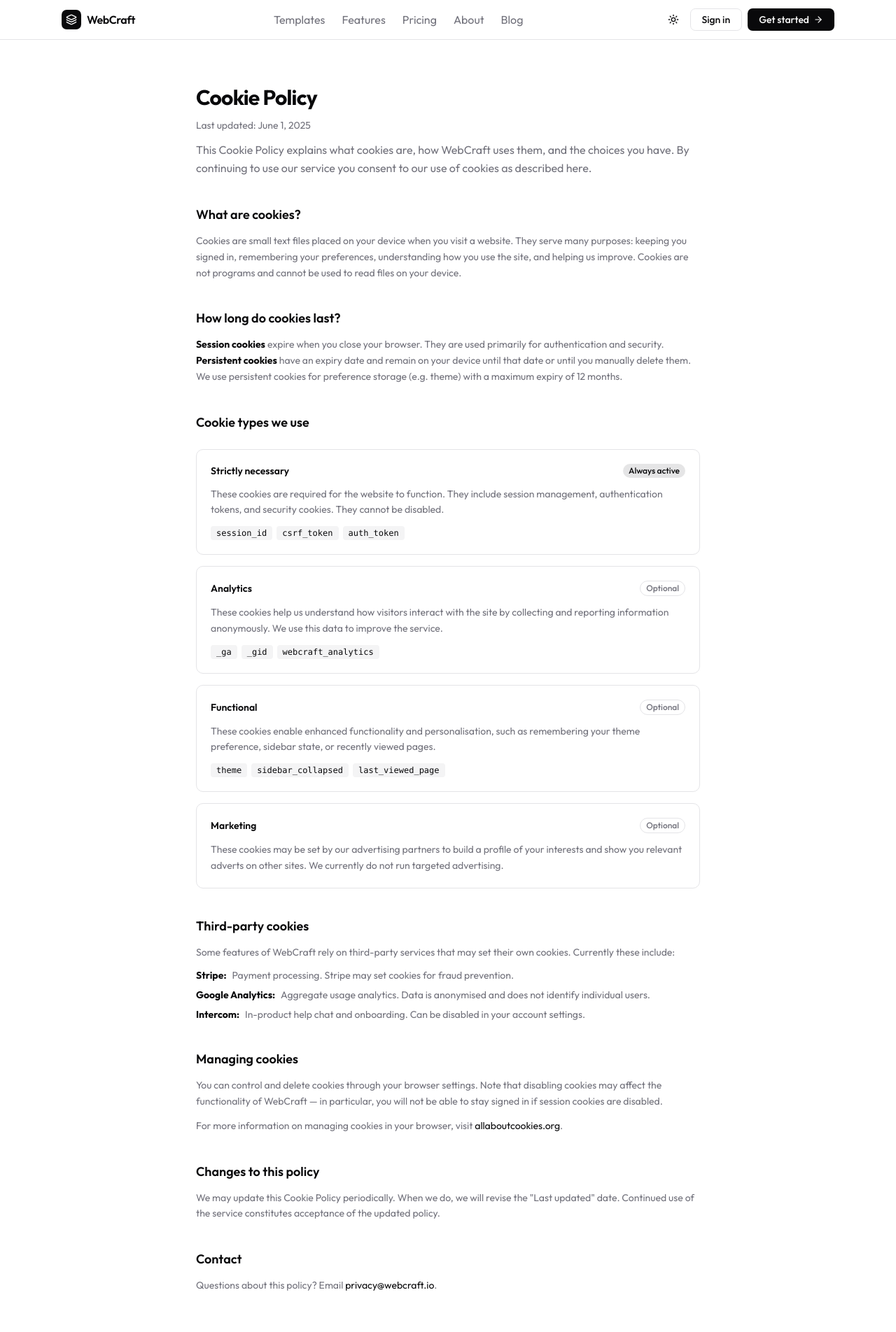
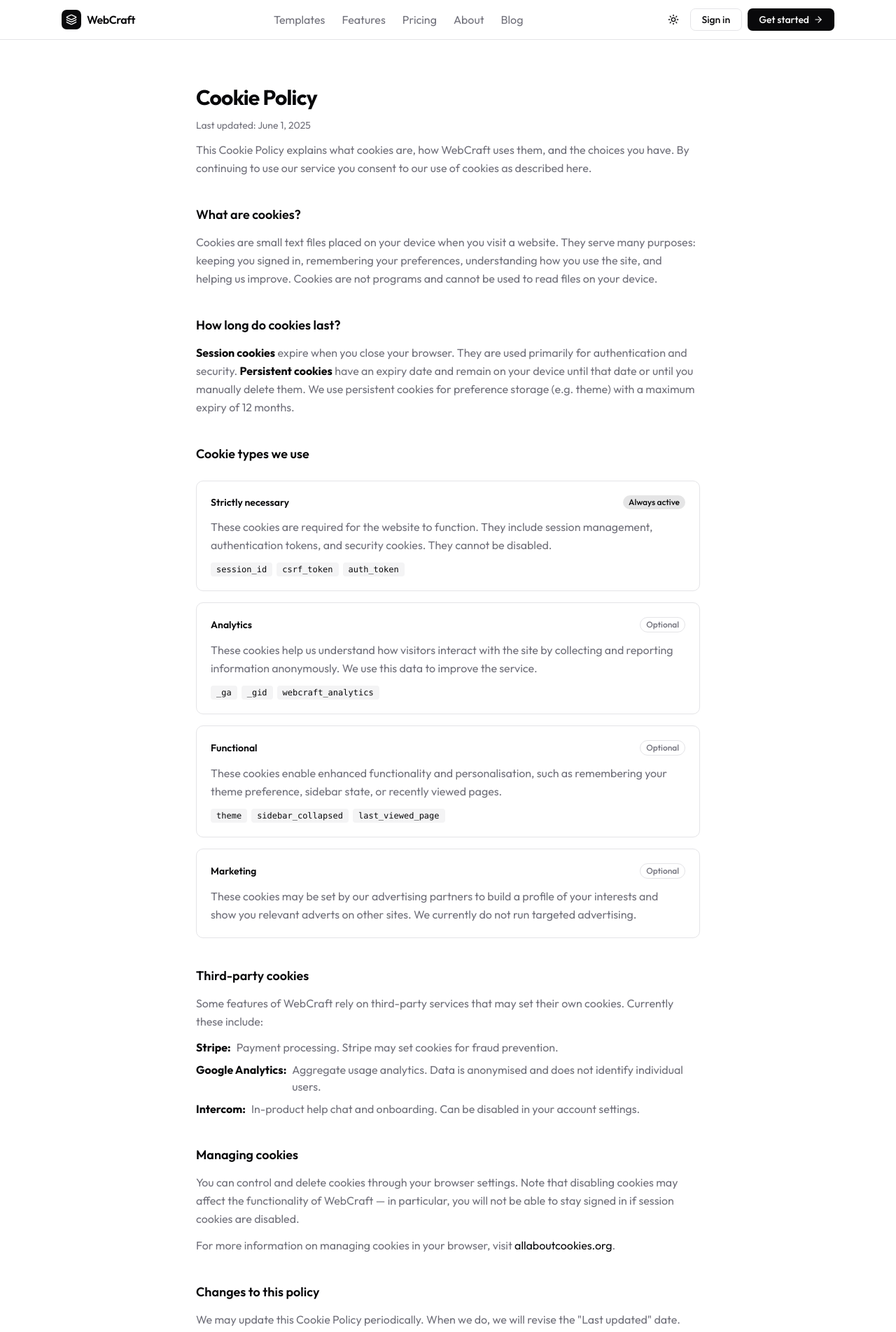
Before and after one commit to ssakib4040/website-builder-frontend, a Next.js app: page /cookies in a window 1280 px wide. Shown: the top 1904 px of the page at 70% size. Built offline with nearby package versions, Linux system fonts and the light colour scheme.

Commit message:
refactor: standardize text sizes across various pages for improved readability

```diff
--- a/app/blog/[slug]/page.tsx
+++ b/app/blog/[slug]/page.tsx
@@ -187,7 +187,7 @@ export default function BlogPostPage({ params }: { params: { slug: string } }) {
               {post.avatar}
             </div>
             <div className="space-y-1">
-              <p className="text-sm font-semibold text-foreground">
+              <p className="text-base font-semibold text-foreground">
                 {post.author}
               </p>
               <p className="text-xs text-muted-foreground">
@@ -199,7 +199,7 @@ export default function BlogPostPage({ params }: { params: { slug: string } }) {
 
           {/* More articles */}
           <div className="pt-8 border-t border-border space-y-4">
-            <h3 className="text-sm font-semibold text-foreground">
+            <h3 className="text-base font-semibold text-foreground">
               More from the blog
             </h3>
             <Link
--- a/app/blog/page.tsx
+++ b/app/blog/page.tsx
@@ -187,10 +187,10 @@ export default function BlogPage() {
                     {post.readTime}
                   </span>
                 </div>
-                <h3 className="font-semibold text-foreground text-sm group-hover:underline underline-offset-2 leading-snug">
+                <h3 className="font-semibold text-foreground text-base group-hover:underline underline-offset-2 leading-snug">
                   {post.title}
                 </h3>
-                <p className="text-xs text-muted-foreground leading-relaxed line-clamp-3">
+                <p className="text-sm text-muted-foreground leading-relaxed line-clamp-3">
                   {post.excerpt}
                 </p>
                 <div className="flex items-center justify-between pt-1">
--- a/app/cookies/page.tsx
+++ b/app/cookies/page.tsx
@@ -59,7 +59,7 @@ export default function CookiesPage() {
             <h2 className="text-lg font-semibold text-foreground">
               What are cookies?
             </h2>
-            <p className="text-sm text-muted-foreground leading-relaxed">
+            <p className="text-base text-muted-foreground leading-relaxed">
               Cookies are small text files placed on your device when you visit
               a website. They serve many purposes: keeping you signed in,
               remembering your preferences, understanding how you use the site,
@@ -72,7 +72,7 @@ export default function CookiesPage() {
             <h2 className="text-lg font-semibold text-foreground">
               How long do cookies last?
             </h2>
-            <p className="text-sm text-muted-foreground leading-relaxed">
+            <p className="text-base text-muted-foreground leading-relaxed">
               <strong className="text-foreground">Session cookies</strong>{" "}
               expire when you close your browser. They are used primarily for
               authentication and security.{" "}
@@ -108,7 +108,7 @@ export default function CookiesPage() {
                       {required ? "Always active" : "Optional"}
                     </span>
                   </div>
-                  <p className="text-sm text-muted-foreground leading-relaxed">
+                  <p className="text-base text-muted-foreground leading-relaxed">
                     {description}
                   </p>
                   {examples.length > 0 && (
@@ -132,11 +132,11 @@ export default function CookiesPage() {
             <h2 className="text-lg font-semibold text-foreground">
               Third-party cookies
             </h2>
-            <p className="text-sm text-muted-foreground leading-relaxed">
+            <p className="text-base text-muted-foreground leading-relaxed">
               Some features of WebCraft rely on third-party services that may
               set their own cookies. Currently these include:
             </p>
-            <ul className="space-y-2 text-sm text-muted-foreground">
+            <ul className="space-y-2 text-base text-muted-foreground">
               {[
                 {
                   name: "Stripe",
@@ -166,13 +166,13 @@ export default function CookiesPage() {
             <h2 className="text-lg font-semibold text-foreground">
               Managing cookies
             </h2>
-            <p className="text-sm text-muted-foreground leading-relaxed">
+            <p className="text-base text-muted-foreground leading-relaxed">
               You can control and delete cookies through your browser settings.
               Note that disabling cookies may affect the functionality of
               WebCraft — in particular, you will not be able to stay signed in
               if session cookies are disabled.
             </p>
-            <p className="text-sm text-muted-foreground leading-relaxed">
+            <p className="text-base text-muted-foreground leading-relaxed">
               For more information on managing cookies in your browser, visit{" "}
               <a
                 href="https://www.allaboutcookies.org"
@@ -190,7 +190,7 @@ export default function CookiesPage() {
             <h2 className="text-lg font-semibold text-foreground">
               Changes to this policy
             </h2>
-            <p className="text-sm text-muted-foreground leading-relaxed">
+            <p className="text-base text-muted-foreground leading-relaxed">
               We may update this Cookie Policy periodically. When we do, we will
               revise the &quot;Last updated&quot; date. Continued use of the service
               constitutes acceptance of the updated policy.
@@ -199,7 +199,7 @@ export default function CookiesPage() {
 
           <section className="space-y-3">
             <h2 className="text-lg font-semibold text-foreground">Contact</h2>
-            <p className="text-sm text-muted-foreground leading-relaxed">
+            <p className="text-base text-muted-foreground leading-relaxed">
               Questions about this policy? Email{" "}
               <a
                 href="mailto:privacy@webcraft.io"
--- a/app/docs/page.tsx
+++ b/app/docs/page.tsx
@@ -175,10 +175,10 @@ export default function DocsPage() {
                       <Icon className="w-5 h-5 text-foreground" />
                     </div>
                     <div>
-                      <h3 className="text-sm font-semibold text-foreground">
+                      <h3 className="text-base font-semibold text-foreground">
                         {title}
                       </h3>
-                      <p className="text-xs text-muted-foreground mt-0.5 leading-relaxed">
+                      <p className="text-sm text-muted-foreground mt-0.5 leading-relaxed">
                         {description}
                       </p>
                     </div>
@@ -188,7 +188,7 @@ export default function DocsPage() {
                       <li key={label}>
                         <Link
                           href={href}
-                          className="flex items-center gap-1.5 text-xs text-muted-foreground hover:text-foreground transition-colors group"
+                          className="flex items-center gap-1.5 text-sm text-muted-foreground hover:text-foreground transition-colors group"
                         >
                           <ArrowRight className="w-3 h-3 shrink-0 opacity-0 group-hover:opacity-100 transition-opacity" />
                           {label}
--- a/app/error.tsx
+++ b/app/error.tsx
@@ -24,7 +24,7 @@ export default function ErrorPage({
         <h1 className="text-2xl font-bold text-foreground -mt-8 relative">
           Something went wrong
         </h1>
-        <p className="text-sm text-muted-foreground max-w-sm mx-auto">
+        <p className="text-base text-muted-foreground max-w-sm mx-auto">
           An unexpected error occurred. Our team has been notified. You can try
           refreshing or head back home.
         </p>
--- a/app/privacy/page.tsx
+++ b/app/privacy/page.tsx
@@ -72,7 +72,7 @@ export default function PrivacyPage() {
               {body.split("\n\n").map((para, i) => (
                 <p
                   key={i}
-                  className="text-sm text-muted-foreground leading-relaxed whitespace-pre-line"
+                  className="text-base text-muted-foreground leading-relaxed whitespace-pre-line"
                 >
                   {para}
                 </p>
--- a/app/status/page.tsx
+++ b/app/status/page.tsx
@@ -199,7 +199,7 @@ export default function StatusPage() {
                     className="flex items-center justify-between px-4 py-3 bg-background hover:bg-accent/30 transition-colors"
                   >
                     <div>
-                      <p className="text-sm font-medium text-foreground">
+                      <p className="text-base font-medium text-foreground">
                         {svc.name}
                       </p>
                       <p className="text-xs text-muted-foreground">
@@ -288,7 +288,7 @@ export default function StatusPage() {
                           <p className="text-xs font-medium text-muted-foreground">
                             {u.time}
                           </p>
-                          <p className="text-xs text-muted-foreground leading-relaxed">
+                          <p className="text-sm text-muted-foreground leading-relaxed">
                             {u.body}
                           </p>
                         </div>
--- a/app/templates/page.tsx
+++ b/app/templates/page.tsx
@@ -241,14 +241,14 @@ export default function TemplatesPage() {
                   <div className="p-4 flex flex-col gap-3 flex-1">
                     <div className="space-y-1">
                       <div className="flex items-center justify-between">
-                        <h3 className="text-sm font-semibold text-foreground">
+                        <h3 className="text-base font-semibold text-foreground">
                           {t.name}
                         </h3>
                         <span className="text-xs text-muted-foreground">
                           {t.category}
                         </span>
                       </div>
-                      <p className="text-xs text-muted-foreground leading-relaxed">
+                      <p className="text-sm text-muted-foreground leading-relaxed">
                         {t.description}
                       </p>
                     </div>
--- a/app/terms/page.tsx
+++ b/app/terms/page.tsx
@@ -79,7 +79,7 @@ export default function TermsPage() {
               {body.split("\n\n").map((para, i) => (
                 <p
                   key={i}
-                  className="text-sm text-muted-foreground leading-relaxed"
+                  className="text-base text-muted-foreground leading-relaxed"
                 >
                   {para}
                 </p>
```
Also changed, not shown: app/contact/page.tsx (+5 -5 lines).
